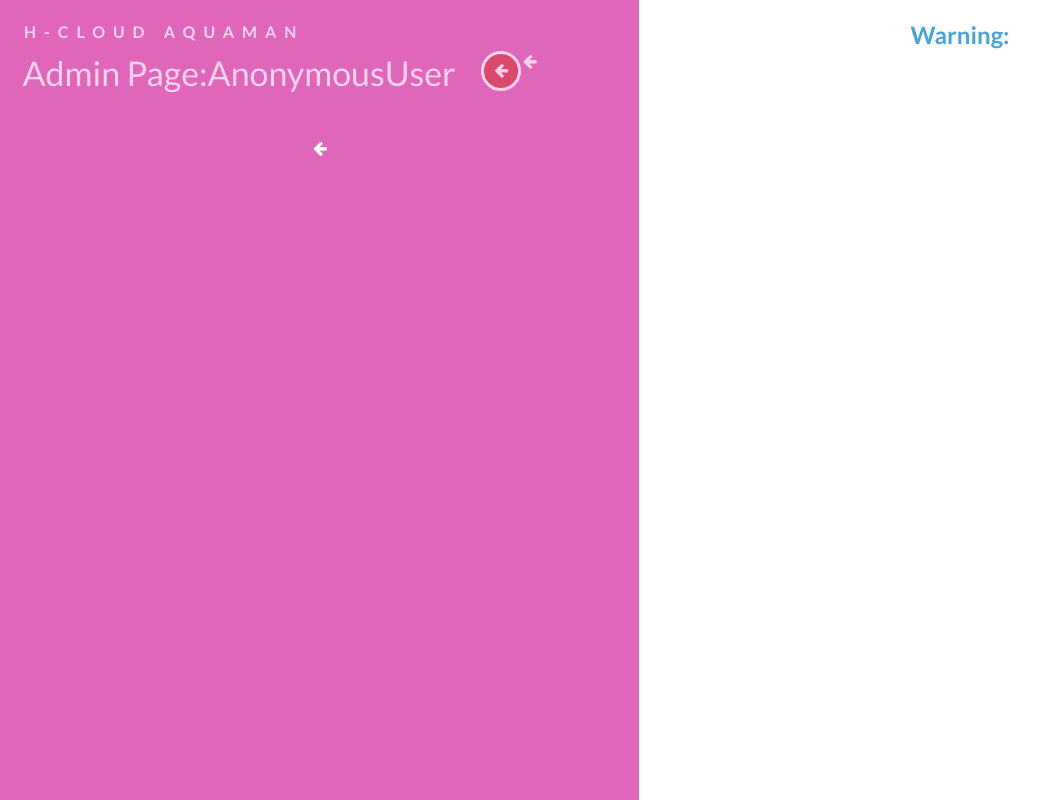
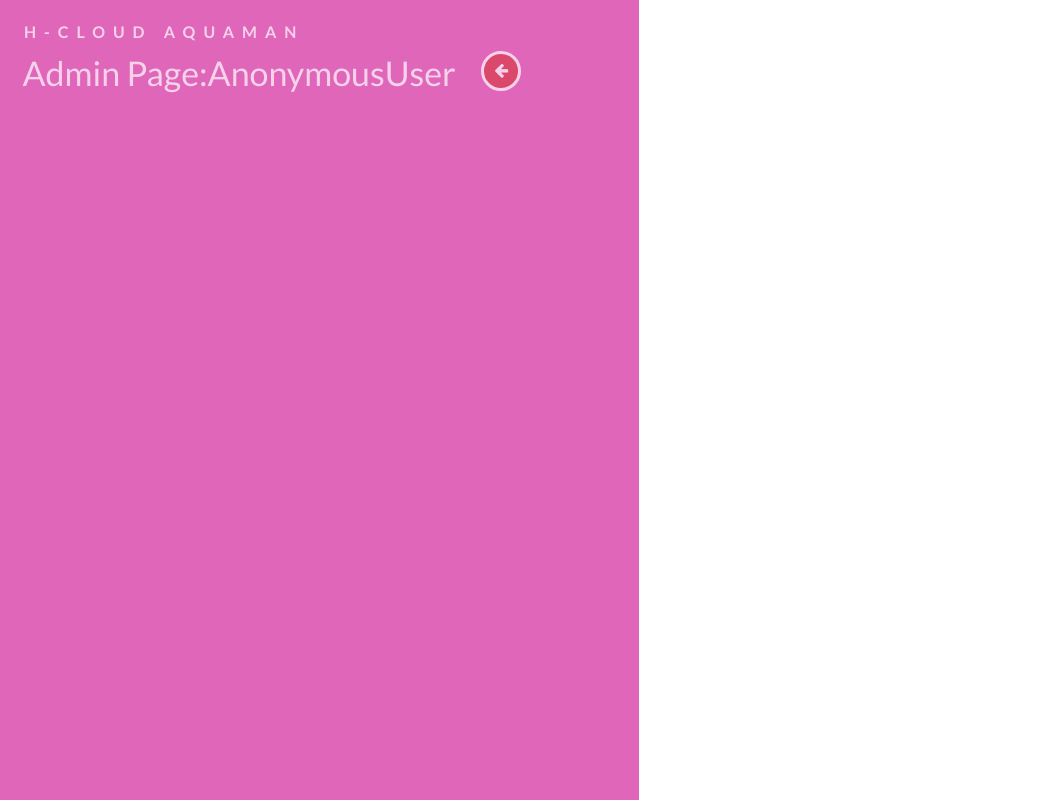
Before and after one commit to hwang-yj/H-Cloud, a Django app: page / in a window 1280 px wide. Shown: the whole page, without its empty margins (0-1048 px from the left). Run offline with Django 3.2, Linux system fonts and the light colour scheme; data that the repository does not hold is empty; some libraries are stand-ins or nearby versions.

Commit message:
change error

```diff
--- a/blog/templates/blog/base.html
+++ b/blog/templates/blog/base.html
@@ -4,7 +4,7 @@
 <meta charset="UTF-8"/>
 <meta http-equiv="X-UA-Compatible" content="IE=edge,chrome=1">
 <meta name="viewport" content="width=device-width, initial-scale=1.0">
-<title>Blueprint: Split Layout</title>
+<title>H-CLOUD : ADMIN PAGE</title>
 <meta name="description" content="Blueprint: Split Layout"/>
 <meta name="keywords" content="website template, layout, css3, transition, effect, split, dual, two sides, portfolio"/>
 <meta name="author" content="Codrops"/>
@@ -23,7 +23,7 @@
 				<h1>Admin Page:{{user}}</h1>
 				<nav>
 				{% if user.is_authenticated %}<a href="{% url 'logout' %}" class="bp-icon bp-icon-prev" data-info="LOGOUT"><span>LOGOUT</span></a>
-				{% else %} </a><a href="{% url 'login' %}" class="bp-icon bp-icon-prev" data-info="LOGIN"><span>LOGIN</span>
+				{% else %} <a href="{% url 'login' %}" class="bp-icon bp-icon-prev" data-info="LOGIN"><span>LOGIN</span></a>
 				{% endif %}
 				</nav>
 				</header>
@@ -37,10 +37,12 @@
 			</div>
 			 {% endif %}
 			<div class="side side-right">
+				{% if user.is_authenticated %}
 				<div class="content container">
 					<h2>Warning:{{warning}}{{person}}{{GPS}}</h2>
 					 {% block content %} {% endblock %}
 				</div>
+				{% endif %}
 				 {% if user.is_authenticated %}
 				<div class="intro-content">
 					<iframe src="http://192.168.43.177" width="400" height="400">
```
